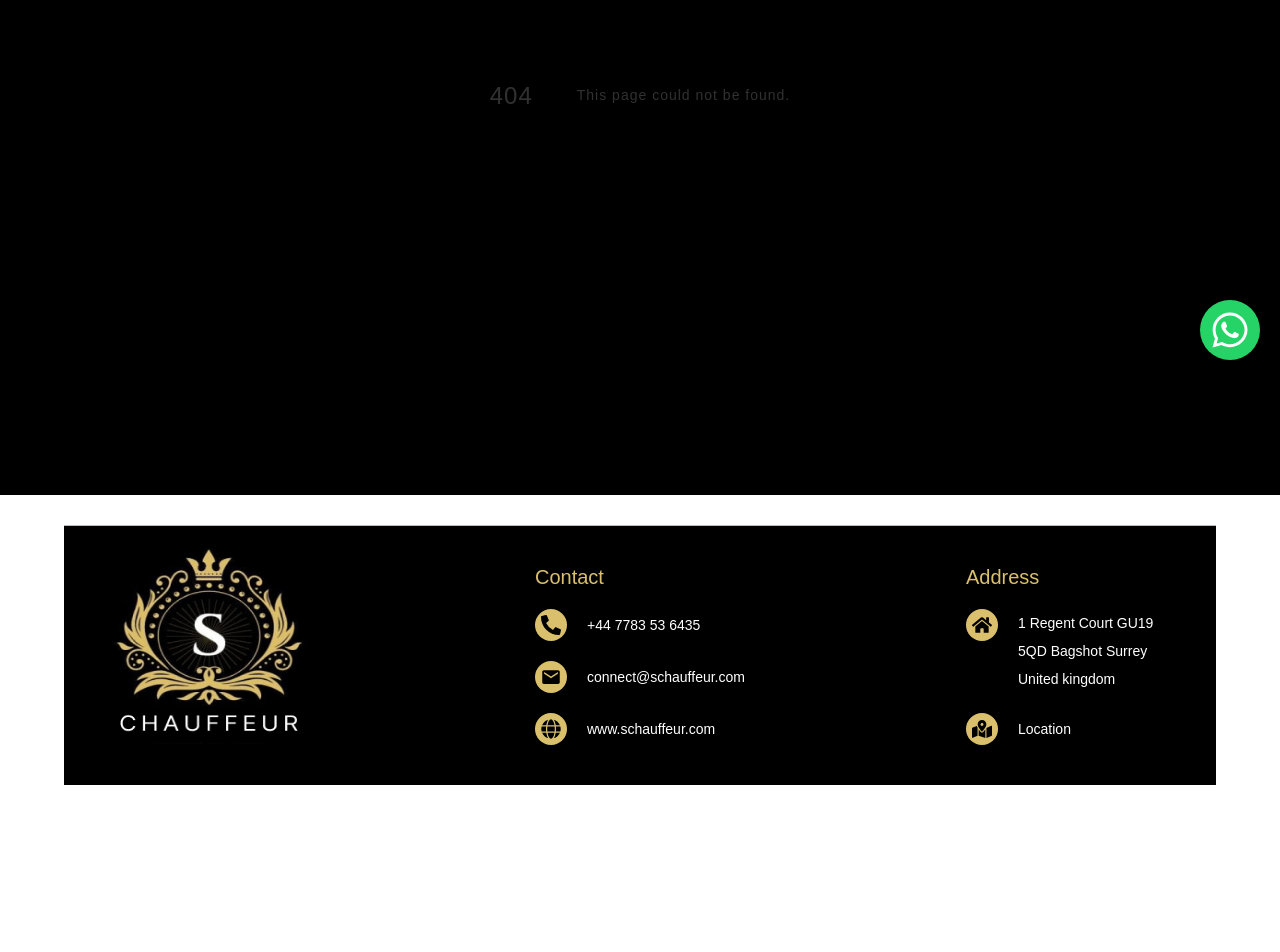
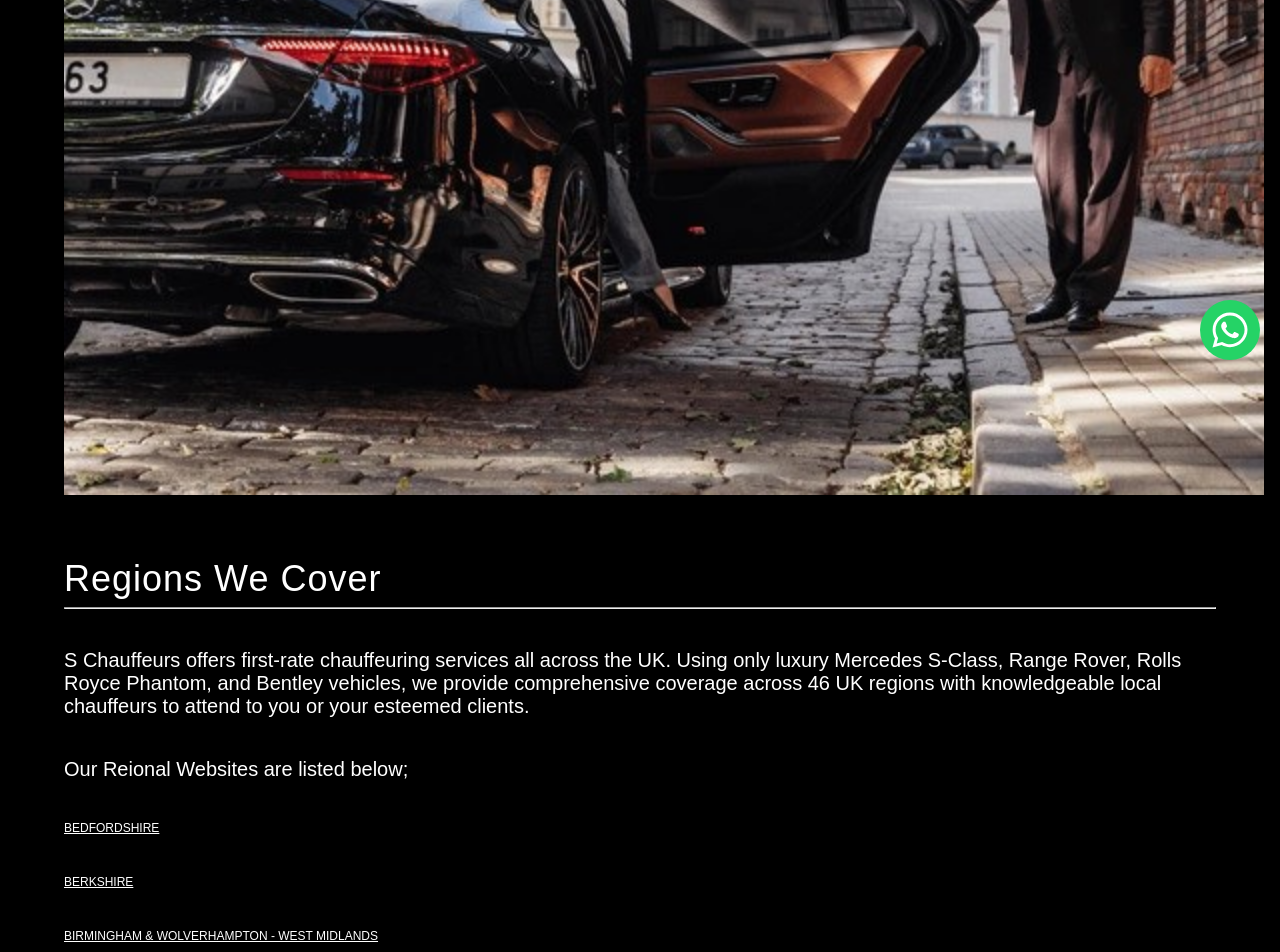
Before and after one commit to hammadlodhi/chauffers-web, a Next.js app: page /regions-we-cover in a window 1280 px wide. Before the commit this address had no page. Shown: the part 420-1372 px from the top of the page. Before the commit the page ends 1235 px from the top, so only its background shows below. Built offline with nearby package versions, Linux system fonts and the light colour scheme.

Commit message:
Regions we cover

```diff
--- /dev/null
+++ b/src/app/regions-we-cover/page.tsx
@@ -0,0 +1,12 @@
+import RegionsWeCover from "@/components/AppComponents/RegionsWeCover/RegionsWeCover";
+import React from "react";
+
+const page = () => {
+  return (
+    <div>
+      <RegionsWeCover />
+    </div>
+  );
+};
+
+export default page;
--- a/src/components/AppComponents/Header/Header.scss
+++ b/src/components/AppComponents/Header/Header.scss
@@ -16,7 +16,7 @@
   &__links {
     color: $white;
     margin-top: 7px;
-    transition: color 0.5s ease;
+    transition: color 0.4s ease;
   }
   &__links:hover {
     color: $gold;
--- a/src/components/AppComponents/Header/Header.tsx
+++ b/src/components/AppComponents/Header/Header.tsx
@@ -10,6 +10,7 @@ import {
   ourGalleryRoute,
   ourServicesRoute,
   quoteRoute,
+  regionsWeCoverRoute,
 } from '@/util/routes';
 import { logo } from '@/util/images';
 import Image from 'next/image';
@@ -39,19 +40,12 @@ const Header = () => {
       route: '/#gallery',
     },
     {
+      name: 'Regions we cover',
+      route: regionsWeCoverRoute,
+    },
+    {
       name: 'Contact us',
       route: contactUsRoute,
-    },
-  ];
-
-  const buttonLinks = [
-    {
-      name: 'Book A Car',
-      route: bookCarRoute,
-    },
-    {
-      name: 'Get A Quote',
-      route: quoteRoute,
     },
   ];
 
@@ -78,12 +72,12 @@ const Header = () => {
             <div className='header__nav-buttons'>
               <Link href={bookCarRoute}>
                 <Button color='error' variant='contained'>
-                  Book A Car
+                  Get a Quote
                 </Button>
               </Link>
               {/* <Link href={quoteRoute}>
                 <Button color='success' variant='contained'>
-                  Get A Quote
+                  Book a Car
                 </Button>
               </Link> */}
             </div>
@@ -113,8 +107,8 @@ const Header = () => {
           </Link>
         ))}
         <Link href={bookCarRoute} onClick={() => setOpenMenu(false)}>
-          <Button color='primary' variant='contained'>
-            Book A Car
+          <Button color='error' variant='contained'>
+            Get a Quote
           </Button>
         </Link>
       </nav>
--- /dev/null
+++ b/src/components/AppComponents/RegionsWeCover/RegionsWeCover.scss
@@ -0,0 +1,6 @@
+.regions {
+    &__links:hover {
+        color: $gold;
+        transition: color 0.4s ease;
+    }
+}
--- /dev/null
+++ b/src/components/AppComponents/RegionsWeCover/RegionsWeCover.tsx
@@ -0,0 +1,97 @@
+import { cover } from "@/util/images";
+import { homeRoute } from "@/util/routes";
+import Link from "next/link";
+import React from "react";
+
+const regions = [
+  "BEDFORDSHIRE",
+  "BERKSHIRE",
+  "BIRMINGHAM & WOLVERHAMPTON - WEST MIDLANDS",
+  "BRISTOL & BATH - SOMERSET",
+  "BUCKINGHAMSHIRE",
+  "CAMBRIDGESHIRE",
+  "CARDIFF, SOUTH-WALES",
+  "CHESHIRE",
+  "CORNWALL",
+  "CUMBRIA",
+  "DERBYSHIRE",
+  "DEVONSHIRE",
+  "DORSET",
+  "EAST ANGLIA",
+  "ESSEX",
+  "GLOUCESTERSHIRE",
+  "HAMPSHIRE",
+  "HEREFORDSHIRE",
+  "HERTFORDSHIRE",
+  "KENT",
+  "LANCASHIRE",
+  "LEICESTERSHIRE",
+  "LINCOLNSHIRE",
+  "LONDON",
+  "MANCHESTER",
+  "MERSEYSIDE",
+  "NORTHAMPTONSHIRE",
+  "NORTH-EAST ENGLAND",
+  "NORTHUMBERLAND",
+  "NOTTINGHAMSHIRE",
+  "OXFORDSHIRE",
+  "SCOTLAND - EAST",
+  "SCOTLAND - WEST",
+  "SHROPSHIRE",
+  "STAFFORDSHIRE",
+  "SUFFOLK",
+  "SURREY",
+  "SUSSEX",
+  "TEES VALLY",
+  "WARWICKSHIRE",
+  "WILTSHIRE",
+  "WOCESTERSHIRE",
+  "WREXHAM, NORTH-WALES",
+  "YORKSHIRE - NORTH",
+  "YORKSHIRE - SOUTH",
+  "YORKSHIRE - WEST",
+];
+
+const RegionsWeCover = () => {
+  return (
+    <div className="layout-width">
+      <div>
+        <img width={1200} src={cover} alt="" />
+      </div>
+      <h1 className="regions mg-t-15 white">Regions We Cover</h1>
+      <hr />
+      <h4 className="mg-t-10 white">
+        S Chauffeurs offers first-rate chauffeuring services all across the UK.
+        Using only luxury Mercedes S-Class, Range Rover, Rolls Royce Phantom,
+        and Bentley vehicles, we provide comprehensive coverage across 46 UK
+        regions with knowledgeable local chauffeurs to attend to you or your
+        esteemed clients.
+      </h4>
+      <h4 className="mg-t-10 white">Our Reional Websites are listed below;</h4>
+      {regions.map((region, index) => (
+        <Link href={homeRoute} key={index} style={{ textDecoration: "none" }}>
+          <p
+            className="mg-t-10 white regions__links"
+            style={{
+              fontSize: "12px",
+              textDecoration: "underline",
+            }}
+          >
+            {region}
+          </p>
+        </Link>
+      ))}
+       <h6 className="mg-t-10 white">
+        Thus, always arrive in elegance and luxury with S Chauffeurs wherever
+        you go! For additional details, please give us a call at{' '}
+        <a href='tel:+44 7783 53 6435' className="white regions__links">+44 7783 53 6435</a>.
+        Alternatively, send an email to{' '}
+        <a href="mailto:connect@schauffeur.com" className="white regions__links">
+          connect@schauffeur.com
+        </a>.
+      </h6>
+    </div>
+  );
+};
+
+export default RegionsWeCover;
--- a/src/components/AppComponents/_AppComponents.scss
+++ b/src/components/AppComponents/_AppComponents.scss
@@ -7,3 +7,4 @@
 @import './Gallery/Gallery.scss';
 @import './ContactUs/ContactUs.scss';
 @import './CarBooking/CarBooking.scss';
+@import './RegionsWeCover/RegionsWeCover.scss';
--- a/src/util/images.ts
+++ b/src/util/images.ts
@@ -3,7 +3,7 @@ export const logo = '/static/images/logo.png';
 export const car1 = '/static/images/car1.jpeg';
 export const car2 = '/static/images/car2.png';
 export const car3 = '/static/images/car3.png';
-export const car4 = '/static/images/car4.jpg';
+export const car4 = '/static/images/services4.jpeg';
 export const car5 = '/static/images/shaufferBanner.png';
 export const car6 = '/static/images/car6.jpg';
 export const car7 = '/static/images/car7.jpg';
@@ -12,6 +12,7 @@ export const services1 = '/static/images/services1.jpg';
 export const services2 = '/static/images/services2.jpg';
 export const services3 = '/static/images/services3.jpg';
 export const services4 = '/static/images/services4.jpeg';
+export const cover = '/static/images/cover.jpg';
 export const groundImage = '/static/images/black.jpg';
 
 export const locationSvgPath = 'M256 0C153.755 0 70.573 83.182 70.573 ';
--- a/src/util/routes.ts
+++ b/src/util/routes.ts
@@ -5,3 +5,4 @@ export const ourGalleryRoute = '/gallery';
 export const contactUsRoute = '/contact-us';
 export const bookCarRoute = '/book-car';
 export const quoteRoute = '/quote';
+export const regionsWeCoverRoute = '/regions-we-cover';
```
Also changed, not shown: src/components/AppComponents/Home/Home.tsx (+60 -41 lines), public/static/images/cover.jpg (added).
